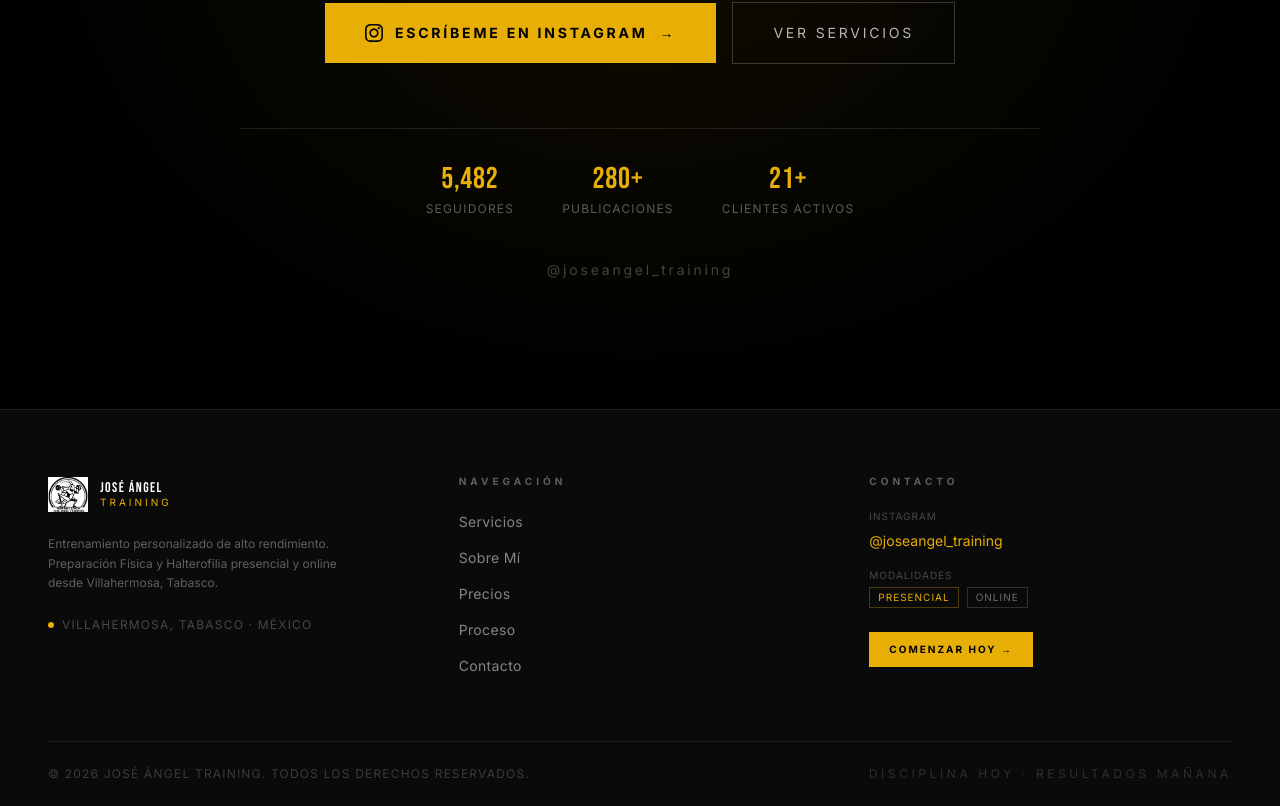
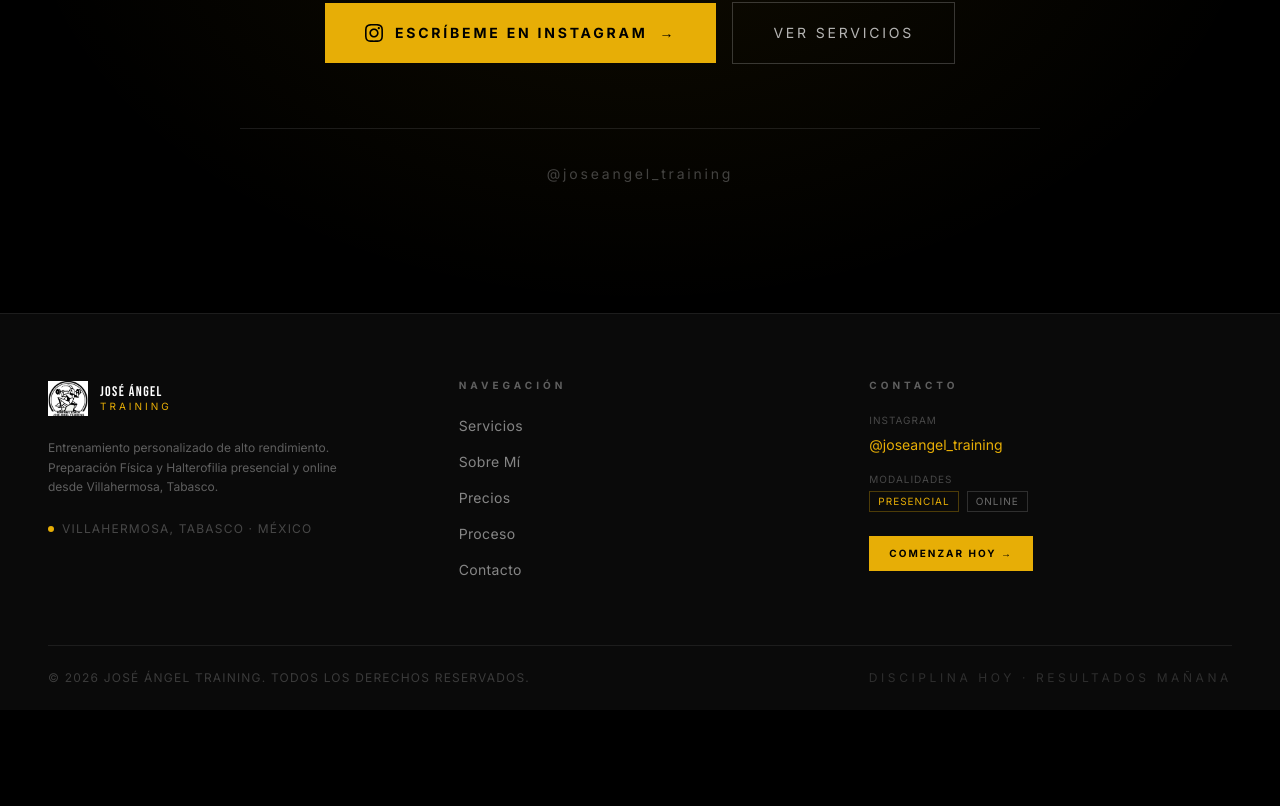
Before and after one commit to DorisMaltes/jose-angel-training, a Next.js app: page / in a window 1280 px wide. Shown: the part 8514-9320 px from the top of the page. After the commit the page ends 9224 px from the top, so only its background shows below. Built offline with nearby package versions, Linux system fonts and the light colour scheme.

Commit message:
auto: update ContactCTA.tsx

```diff
--- a/components/ContactCTA.tsx
+++ b/components/ContactCTA.tsx
@@ -49,22 +49,8 @@ export default function ContactCTA() {
           </a>
         </div>
 
-        {/* Stats row */}
-        <div className="flex flex-col sm:flex-row items-center justify-center gap-8 sm:gap-12 pt-8 border-t border-white/10">
-          {[
-            { label: 'Seguidores', value: '5,482' },
-            { label: 'Publicaciones', value: '280+' },
-            { label: 'Clientes Activos', value: '21+' },
-          ].map((stat) => (
-            <div key={stat.label} className="text-center">
-              <p className="font-display text-3xl text-[#E7AE06] tracking-wide">{stat.value}</p>
-              <p className="text-white/35 text-xs tracking-widest uppercase mt-1">{stat.label}</p>
-            </div>
-          ))}
-        </div>
-
         {/* Instagram handle */}
-        <div className="mt-10">
+        <div className="mt-0 pt-8 border-t border-white/10">
           <a
             href="https://www.instagram.com/joseangel_training"
             target="_blank"
```
